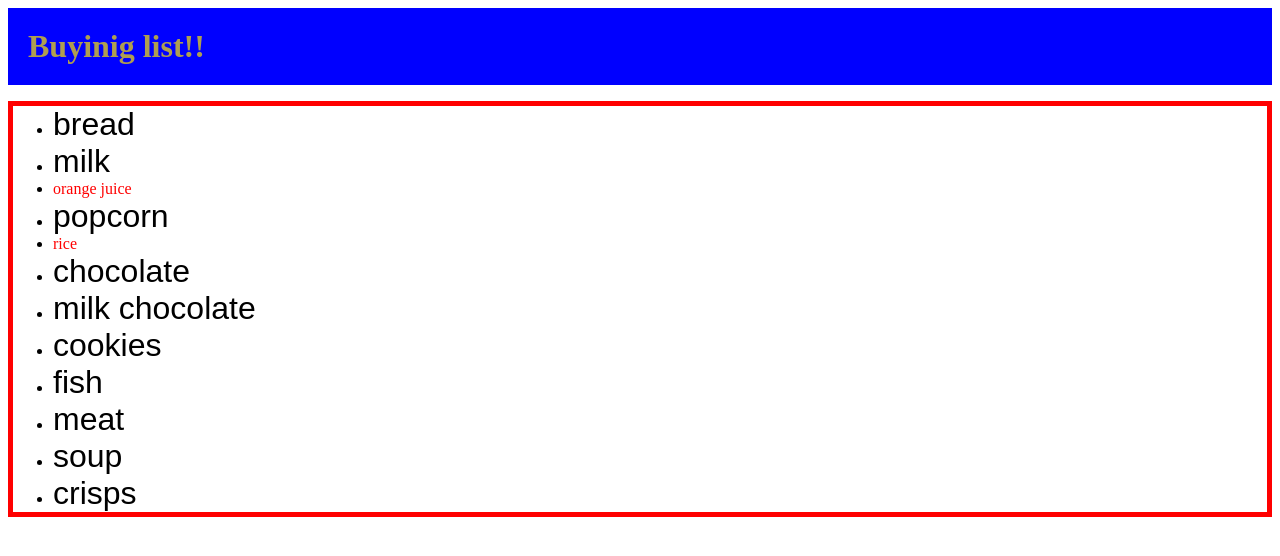
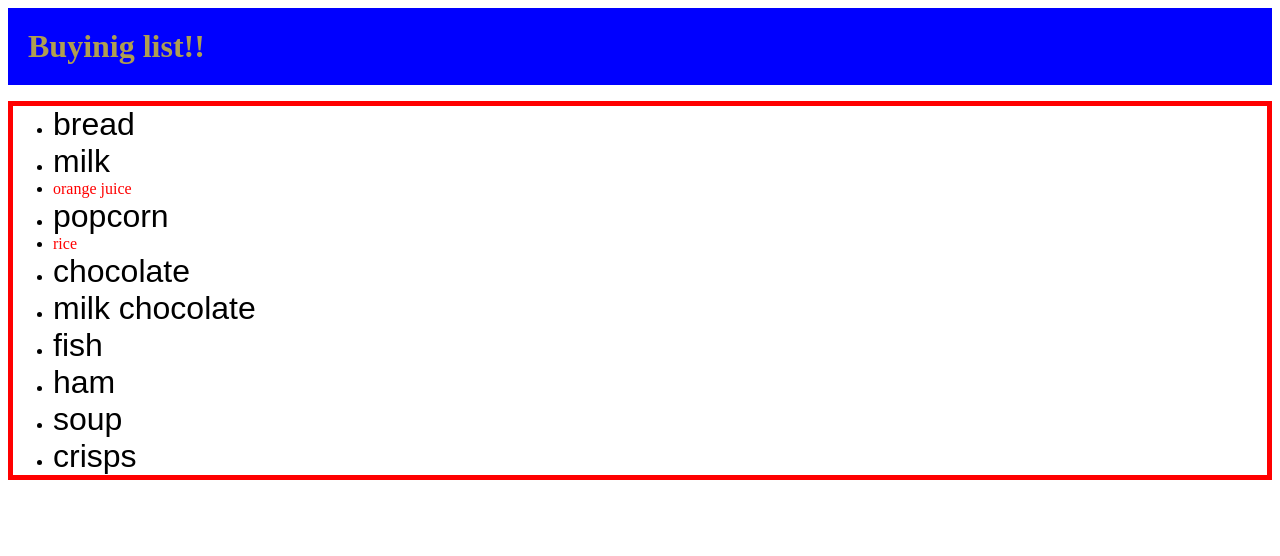
Before and after one commit to Bioiqs-iGem/iGEMWiki_EdTutorial, a plain HTML site: page index.html in a window 1280 px wide. Drawn offline with Linux system fonts and the light colour scheme.

Commit message:
My commit

```diff
--- a/index.html
+++ b/index.html
@@ -17,9 +17,8 @@
         <li><span id="important">rice</span></li>
         <li><span class="items">chocolate</span></li>
         <li><span class="items">milk chocolate</span></li>
-        <li><span class="items">cookies</span></li>
         <li><span class="items">fish</span></li>
-        <li><span class="items">meat</span></li>
+        <li><span class="items">ham</span></li>
         <li><span class="items">soup</span></li>
         <li><span class="items">crisps</span></li>
     </ul>
```
